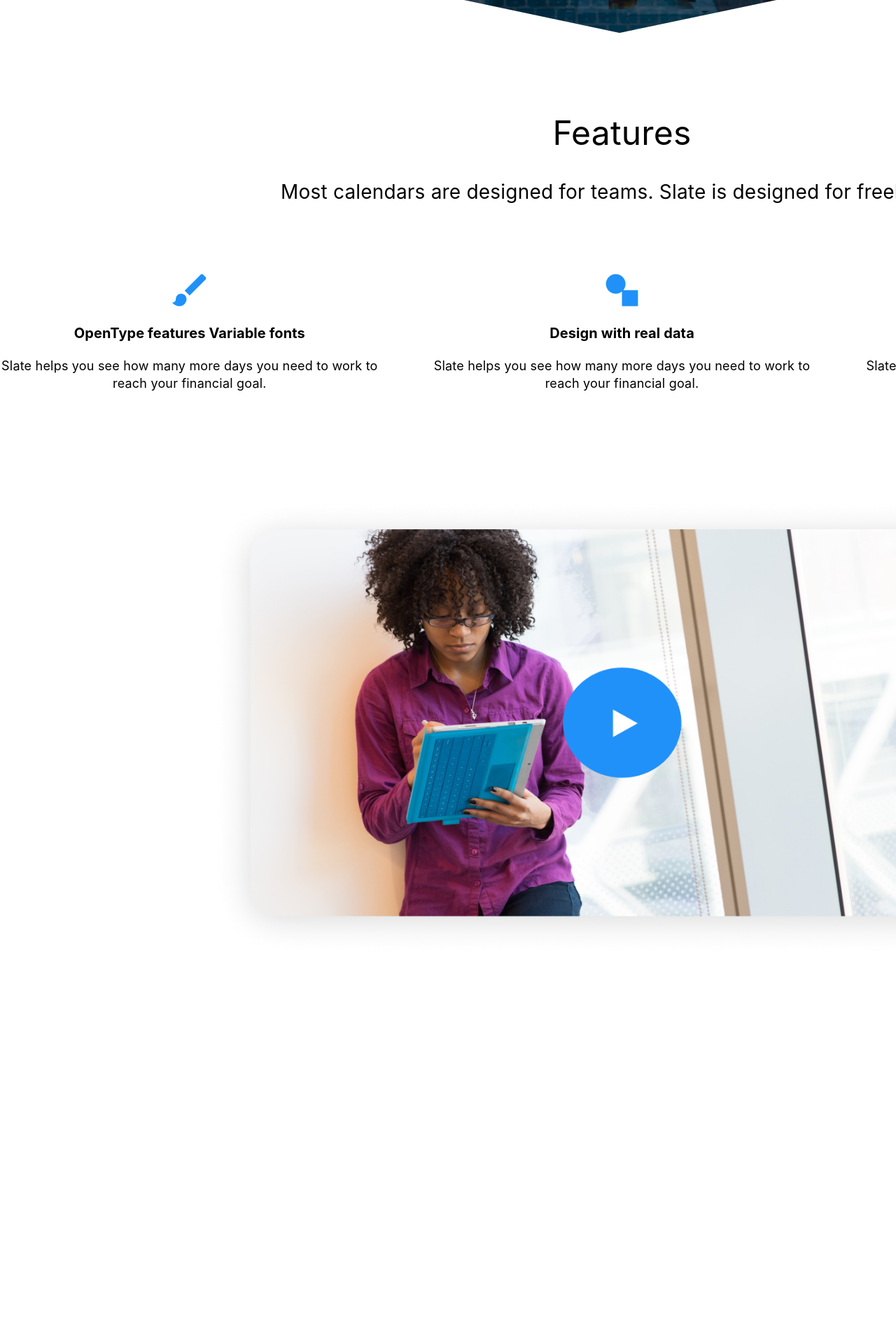
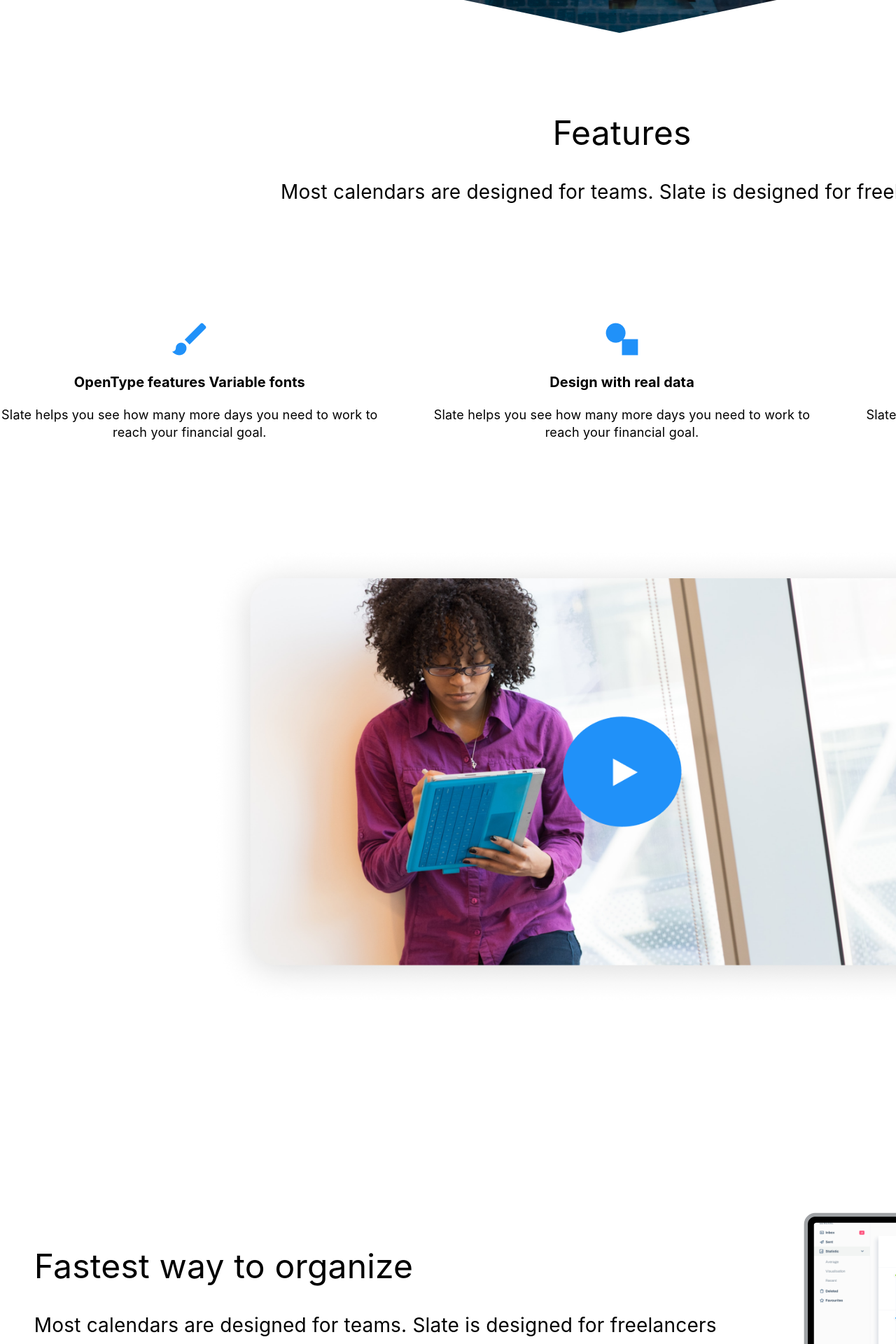
Before and after one commit to SavoSmoljanic/Test-Webpage, a React (Create React App) app: page / in a window 1280 px wide. Shown: the part 880-2800 px from the top of the page at 70% size. Built offline with nearby package versions, Linux system fonts and the light colour scheme.

Commit message:
added the 3rd main section

```diff
--- a/src/App.css
+++ b/src/App.css
@@ -3,7 +3,8 @@
   flex-direction: column;
   align-items: center;
   position: relative;
-  width: 1777px;
+
+  min-width: 1777px;
   height: 8724.3px;
   background: #ffffff;
 }
--- a/src/App.js
+++ b/src/App.js
@@ -3,6 +3,8 @@ import { Header } from "./Componants/Header/Header";
 import { Title } from "./Componants/Title/Title";
 import { Main } from "./Componants/Main/Main";
 import { Video } from "./Componants/Video/Video";
+import { Main2 } from "./Componants/Main2/Main2";
+import { Main3 } from "./Componants/Main3/Mian3";
 
 function App() {
   return (
@@ -13,6 +15,8 @@ function App() {
       </div>
       <Main />
       <Video />
+      <Main2 />
+      <Main3 />
     </div>
   );
 }
--- /dev/null
+++ b/src/Componants/Main2/Main2.css
@@ -0,0 +1,30 @@
+.section {
+  display: flex;
+  align-items: center;
+  gap: 57.61px;
+  margin-top: 278px;
+}
+.content {
+  text-align: flex-start;
+  gap: 68.42px;
+}
+h2 {
+  font-weight: 400;
+  font-size: 48px;
+  line-height: 55px;
+  letter-spacing: 0.2px;
+  margin-bottom: 27px;
+}
+h4 {
+  font-weight: 400;
+  font-size: 28px;
+  line-height: 40px;
+  letter-spacing: 0.2px;
+  padding-bottom: 70px;
+}
+
+.btncontainer {
+  display: flex;
+  flex-direction: column;
+  align-items: flex-start;
+}
--- /dev/null
+++ b/src/Componants/Main2/Main2.js
@@ -0,0 +1,20 @@
+import React from "react";
+import "./Main2.css";
+
+export function Main2() {
+  return (
+    <div className="section">
+      <div className="content">
+        <h2>Fastest way to organize</h2>
+        <h4>
+          Most calendars are designed for teams. Slate is designed for
+          freelancers
+        </h4>
+        <div className="btncontainer">
+          <button>Try For Free</button>
+        </div>
+      </div>
+      <img src="./Images/laptop.png" alt="laptop" />
+    </div>
+  );
+}
--- /dev/null
+++ b/src/Componants/Main3/Main3.css
@@ -0,0 +1,24 @@
+.Main3Content {
+  display: flex;
+  align-items: center;
+  gap: 113px;
+  margin-top: 442.5px;
+}
+
+.emailInput {
+  width: 273px;
+  height: 54px;
+  border-radius: 39px;
+  padding: 19px, 39px, 19px, 39px;
+}
+::placeholder {
+  color: #18171d;
+  padding-left: 39px;
+  font-weight: 400;
+  font-size: 14px;
+  line-height: 16px;
+}
+.inputButton {
+  display: flex;
+  gap: 12px;
+}
--- /dev/null
+++ b/src/Componants/Main3/Mian3.js
@@ -0,0 +1,26 @@
+import React from "react";
+import "./Main3.css";
+
+export function Main3() {
+  return (
+    <div className="Main3Content">
+      <div className="Main3ImgContainer">
+        <img src="./Images/Main3img.png" alt="email logo" />
+      </div>
+      <div className="Main3FormContainer">
+        <h3>At your fingertips</h3>
+        <h2>Lightning fast prototyping </h2>
+        <h3>Subscribe to our Newsletter</h3>
+        <p>Available exclusivery on Figmaland</p>
+        <div className="inputButton">
+          <input
+            className="emailInput"
+            type="email"
+            placeholder="Your Email"
+          ></input>
+          <button>Subscribe</button>
+        </div>
+      </div>
+    </div>
+  );
+}
--- a/src/Componants/Title/Title.css
+++ b/src/Componants/Title/Title.css
@@ -33,4 +33,6 @@ button {
   line-height: 20px;
   letter-spacing: 0.2px;
   text-align: center;
+  background-color: #2091f9;
+  color: #ffffff;
 }
```
Also changed, not shown: public/Images/Main3img.png (added), public/Images/laptop.png (added).
